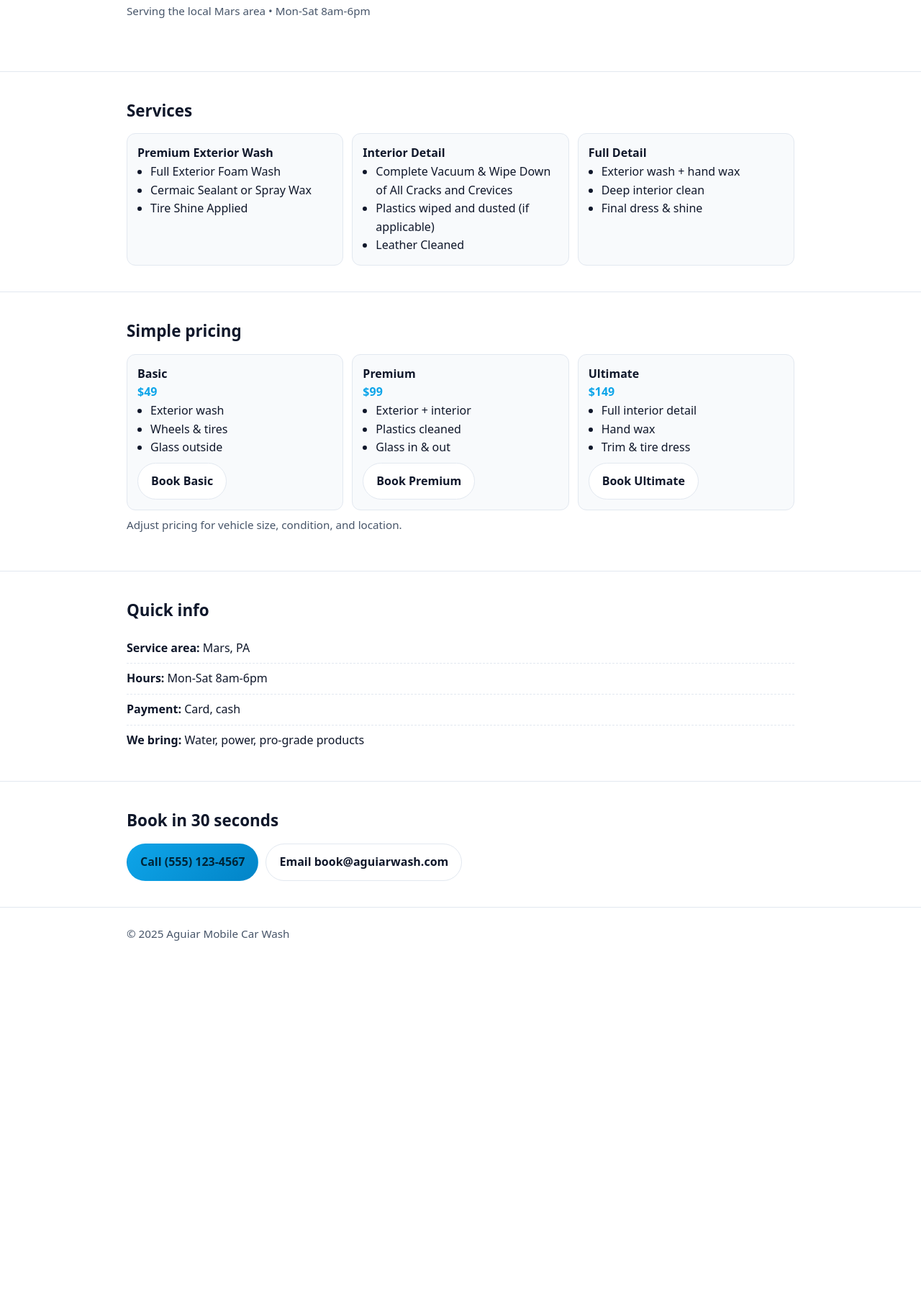
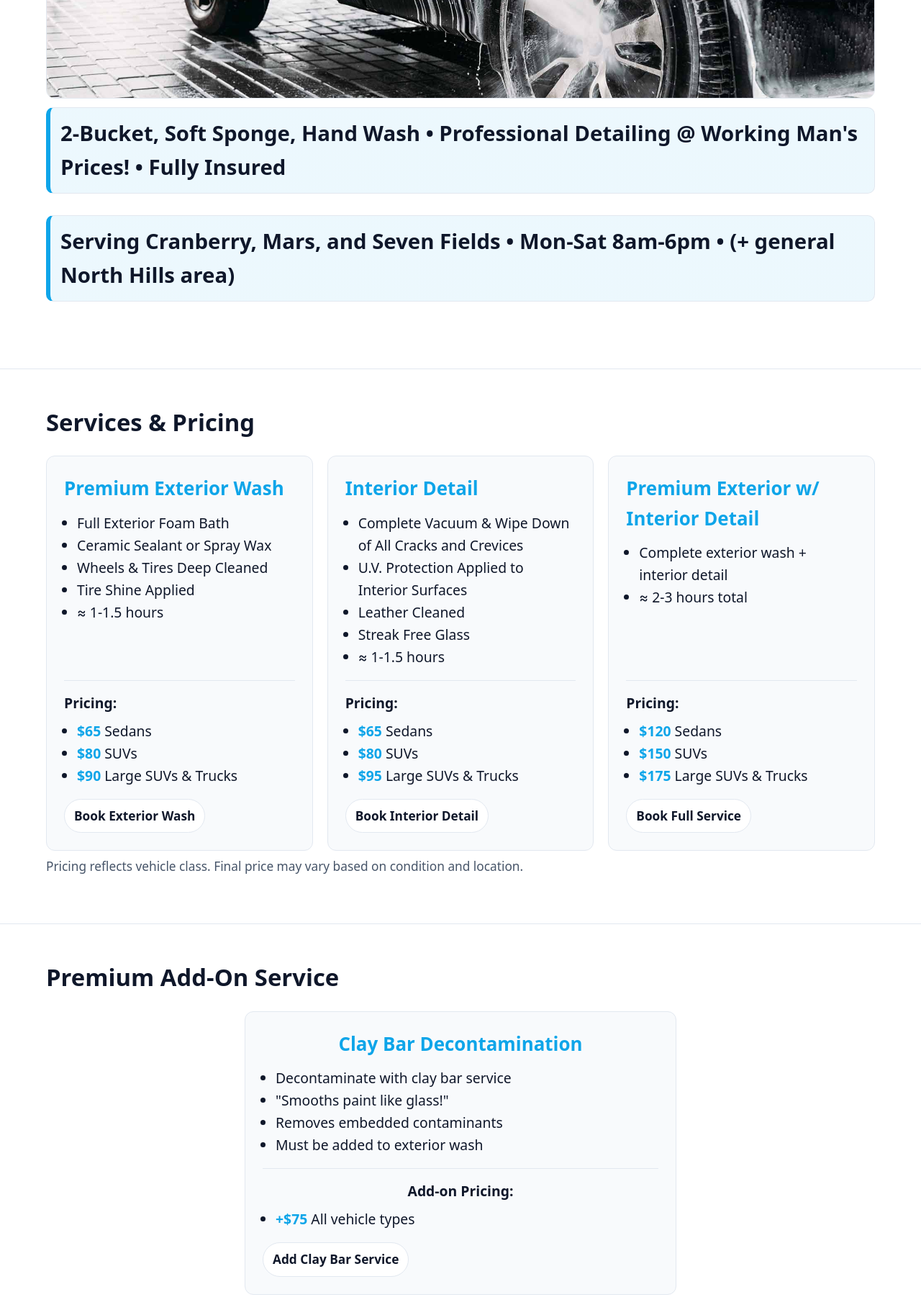
Before and after one commit to ccicero22/static-test1, a plain HTML site: page index.html in a window 1280 px wide. Shown: the part 757-2559 px from the top of the page at 72% size. Before the commit the page ends 2090 px from the top, so only its background shows below. Drawn offline with Linux system fonts and the light colour scheme.

Commit message:
Updated site with the specific information. Removed dark mode since light seems more suitable. Organized the sections a bit better, added booking buttons with call/email buttons. TODO: add updated picture(s).

```diff
--- a/index.html
+++ b/index.html
@@ -3,18 +3,17 @@
   <head>
     <meta charset="utf-8" />
     <meta name="viewport" content="width=device-width, initial-scale=1" />
-    <title>Aguiar Mobile Car Wash</title>
-    <meta name="description" content="Simple, on-site mobile car wash and detailing. Fast, reliable, and convenient. Call or email to book today." />
+    <title>Johnny A's Mobile Car Wash & Detail</title>
+    <meta name="description" content="Johnny A's Mobile Car Wash & Detail serving Cranberry, Mars, and Seven Fields. Exterior, interior, or both. Professional detail at working man's prices. Fully insured. Call 724-612-7966." />
     <link rel="stylesheet" href="styles.css" />
   </head>
   <body>
     <header>
-      <div class="container nav">
-        <div class="brand"><span class="brand-badge">A</span><span class="brand-name">Aguiar Mobile Car Wash</span></div>
+        <div class="container nav">
+          <div class="brand"><span class="brand-badge">J</span><span class="brand-name">Johnny A's Mobile Car Wash & Detail</span></div>
         <div class="cta">
-          <button id="theme-toggle" class="btn btn-outline" type="button" aria-pressed="false" title="Toggle theme">Dark</button>
-          <a class="btn btn-outline hide-sm" href="#pricing">Pricing</a>
-          <a class="btn btn-primary" href="tel:+15551234567">Call<span class="sm-hidden"> (555) 123-4567</span></a>
+          <a class="btn btn-outline hide-sm" href="#services">Services</a>
+          <a class="btn btn-primary" href="tel:+17246127966">Call<span class="sm-hidden"> (724) 612-7966</span></a>
         </div>
       </div>
     </header>
@@ -22,87 +21,105 @@
     <main>
       <section class="hero">
         <div class="container">
-          <h1>Aguiar Mobile Car Wash</h1>
-          <p class="lead">Exterior wash, interior refresh, or full detail. Simple pricing. Same-week availability.</p>
+          <h1>Johnny A's Mobile Car Wash & Detail</h1>
+          <p class="lead">Exterior, Interior or both!</p>
           <div class="cta">
-            <a class="btn btn-primary" href="tel:+15551234567">Call Now</a>
-            <a class="btn btn-outline" href="mailto:book@aguiarwash.com?subject=Booking%20Request&body=Name%3A%0D%0APhone%3A%0D%0AVehicle%3A%0D%0APreferred%20date%2Ftime%3A%0D%0AServices%3A%0D%0ALocation%3A%0D%0A">Email Us</a>
+            <a class="btn btn-primary" href="tel:+17246127966">Call (724) 612-7966</a>
+            <a class="btn btn-outline" href="mailto:support@johnnyasmobilecarwashdetail.com?subject=Booking%20Request&body=Name%3A%0D%0APhone%3A%0D%0AVehicle%3A%0D%0APreferred%20date%2Ftime%3A%0D%0AServices%20%28interior%2C%20exterior%2C%20or%20both%29%3A%0D%0ALocation%3A%0D%0A">Email Us</a>
           </div>
            <div class="hero-media">
              <img src="carwash1.jpg" alt="Freshly detailed car with water beading" class="hero-image" loading="lazy" width="960" height="540" />
            </div>
-          <p class="note">Serving the local Mars area • Mon-Sat 8am-6pm</p>
+                     <p class="note note-hero">2-Bucket, Soft Sponge, Hand Wash • Professional Detailing @ Working Man's Prices! • Fully Insured</p>
+           <p class="note note-hero">Serving Cranberry, Mars, and Seven Fields • Mon-Sat 8am-6pm • (+ general North Hills area)</p>
         </div>
       </section>
 
       <section id="services">
         <div class="container">
-          <h2>Services</h2>
+          <h2>Services & Pricing</h2>
           <div class="grid three">
             <div class="card">
-              <strong>Premium Exterior Wash</strong>
-              <ul>
-                <li>Full Exterior Foam Wash</li>
-                <li>Cermaic Sealant or Spray Wax</li>
+              <h3 style="margin:0 0 12px;font-size:1.5rem;color:var(--primary)">Premium Exterior Wash</h3>
+              <ul style="margin-bottom:16px">
+                <li>Full Exterior Foam Bath</li>
+                <li>Ceramic Sealant or Spray Wax</li>
+                <li>Wheels & Tires Deep Cleaned</li>
                 <li>Tire Shine Applied</li>
+                <li>≈ 1-1.5 hours</li>
               </ul>
+              <div class="card-pricing">
+                <strong style="display:block;margin-bottom:8px">Pricing:</strong>
+                <ul style="margin-bottom:16px">
+                  <li><span class="price">$65</span> Sedans</li>
+                  <li><span class="price">$80</span> SUVs</li>
+                  <li><span class="price">$90</span> Large SUVs & Trucks</li>
+                </ul>
+                <div class="cta"><a class="btn btn-outline book-trigger" href="#" data-service="Premium Exterior Wash">Book Exterior Wash</a></div>
+              </div>
             </div>
             <div class="card">
-              <strong>Interior Detail</strong>
-              <ul>
+              <h3 style="margin:0 0 12px;font-size:1.5rem;color:var(--primary)">Interior Detail</h3>
+              <ul style="margin-bottom:16px">
                 <li>Complete Vacuum & Wipe Down of All Cracks and Crevices</li>
-                <li>Plastics wiped and dusted (if applicable)</li>
+                <li>U.V. Protection Applied to Interior Surfaces</li>
                 <li>Leather Cleaned</li>
+                <li>Streak Free Glass</li>
+                <li>≈ 1-1.5 hours</li>
               </ul>
+              <div class="card-pricing">
+                <strong style="display:block;margin-bottom:8px">Pricing:</strong>
+                <ul style="margin-bottom:16px">
+                  <li><span class="price">$65</span> Sedans</li>
+                  <li><span class="price">$80</span> SUVs</li>
+                  <li><span class="price">$95</span> Large SUVs & Trucks</li>
+                </ul>
+                <div class="cta"><a class="btn btn-outline book-trigger" href="#" data-service="Interior Detail">Book Interior Detail</a></div>
+              </div>
             </div>
             <div class="card">
-              <strong>Full Detail</strong>
-              <ul>
-                <li>Exterior wash + hand wax</li>
-                <li>Deep interior clean</li>
-                <li>Final dress & shine</li>
+              <h3 style="margin:0 0 12px;font-size:1.5rem;color:var(--primary)">Premium Exterior w/ Interior Detail</h3>
+              <ul style="margin-bottom:16px">
+                <li>Complete exterior wash + interior detail</li>
+                <li>≈ 2-3 hours total</li>
               </ul>
+              <div class="card-pricing">
+                <strong style="display:block;margin-bottom:8px">Pricing:</strong>
+                <ul style="margin-bottom:16px">
+                  <li><span class="price">$120</span> Sedans</li>
+                  <li><span class="price">$150</span> SUVs</li>
+                  <li><span class="price">$175</span> Large SUVs & Trucks</li>
+                </ul>
+                <div class="cta"><a class="btn btn-outline book-trigger" href="#" data-service="Full Service (Exterior + Interior)">Book Full Service</a></div>
+              </div>
             </div>
+
           </div>
+          <p class="note">Pricing reflects vehicle class. Final price may vary based on condition and location.</p>
         </div>
       </section>
 
-      <section id="pricing">
+      <section id="add-ons">
         <div class="container">
-          <h2>Simple pricing</h2>
-          <div class="grid three">
-            <div class="card">
-              <div><strong>Basic</strong></div>
-              <div class="price">$49</div>
-              <ul>
-                <li>Exterior wash</li>
-                <li>Wheels & tires</li>
-                <li>Glass outside</li>
+          <h2>Premium Add-On Service</h2>
+          <div class="grid" style="max-width:600px;margin:0 auto;">
+            <div class="card" style="text-align:center;">
+              <h3 style="margin:0 0 12px;font-size:1.5rem;color:var(--primary)">Clay Bar Decontamination</h3>
+              <ul style="margin-bottom:16px;text-align:left;">
+                <li>Decontaminate with clay bar service</li>
+                <li>"Smooths paint like glass!"</li>
+                <li>Removes embedded contaminants</li>
+                <li>Must be added to exterior wash</li>
               </ul>
-              <div class="cta" style="margin-top:8px"><a class="btn btn-outline" href="tel:+15551234567">Book Basic</a></div>
-            </div>
-            <div class="card">
-              <div><strong>Premium</strong></div>
-              <div class="price">$99</div>
-              <ul>
-                <li>Exterior + interior</li>
-                <li>Plastics cleaned</li>
-                <li>Glass in & out</li>
-              </ul>
-              <div class="cta" style="margin-top:8px"><a class="btn btn-outline" href="tel:+15551234567">Book Premium</a></div>
-            </div>
-            <div class="card">
-              <div><strong>Ultimate</strong></div>
-              <div class="price">$149</div>
-              <ul>
-                <li>Full interior detail</li>
-                <li>Hand wax</li>
-                <li>Trim & tire dress</li>
-              </ul>
-              <div class="cta" style="margin-top:8px"><a class="btn btn-outline" href="tel:+15551234567">Book Ultimate</a></div>
+              <div class="card-pricing">
+                <strong style="display:block;margin-bottom:8px">Add-on Pricing:</strong>
+                <ul style="margin-bottom:16px;text-align:left;">
+                  <li><span class="price">+$75</span> All vehicle types</li>
+                </ul>
+                <div class="cta"><a class="btn btn-outline book-trigger" href="#" data-service="Clay Bar Decontamination (Add-on)">Add Clay Bar Service</a></div>
+              </div>
             </div>
           </div>
-          <p class="note">Adjust pricing for vehicle size, condition, and location.</p>
         </div>
       </section>
 
@@ -110,27 +127,29 @@
         <div class="container">
           <h2>Quick info</h2>
           <ul class="list">
-            <li><strong>Service area:</strong> Mars, PA</li>
+            <li><strong>Service area:</strong> Cranberry, Mars, Seven Fields, and the North Hills</li>
+            <li><strong>Method:</strong> 2-bucket, soft sponge, hand wash</li>
+            <li><strong>Quality:</strong> Professional detail @ working man's prices</li>
+            <li><strong>Status:</strong> Fully insured</li>
             <li><strong>Hours:</strong> Mon-Sat 8am-6pm</li>
             <li><strong>Payment:</strong> Card, cash</li>
-            <li><strong>We bring:</strong> Water, power, pro-grade products</li>
           </ul>
         </div>
       </section>
 
       <section id="contact">
         <div class="container">
-          <h2>Book in 30 seconds</h2>
+          <h2>Call or Email to Book</h2>
           <div class="cta">
-            <a class="btn btn-primary" href="tel:+15551234567">Call (555) 123-4567</a>
-            <a class="btn btn-outline" href="mailto:book@aguiarwash.com?subject=Booking%20Request&body=Name%3A%0D%0APhone%3A%0D%0AVehicle%3A%0D%0APreferred%20date%2Ftime%3A%0D%0AServices%3A%0D%0ALocation%3A%0D%0A">Email book@aguiarwash.com</a>
+            <a class="btn btn-primary" href="tel:+17246127966">Call (724) 612-7966</a>
+            <a class="btn btn-outline" href="mailto:support@johnnyasmobilecarwashdetail.com?subject=Booking%20Request&body=Name%3A%0D%0APhone%3A%0D%0AVehicle%3A%0D%0APreferred%20date%2Ftime%3A%0D%0AServices%3A%0D%0ALocation%3A%0D%0A">Email support@johnnyasmobilecarwashdetail.com</a>
           </div>
         </div>
       </section>
     </main>
 
     <footer>
-      <div class="container">© <span id="year"></span> Aguiar Mobile Car Wash</div>
+      <div class="container">© <span id="year"></span> Johnny A's Mobile Car Wash & Detail</div>
     </footer>
 
     <script src="script.js"></script>
--- a/script.js
+++ b/script.js
@@ -1,29 +1,81 @@
 // Footer year
 document.getElementById('year').textContent = new Date().getFullYear();
 
-// Theme initialization and toggle
+// Pop-out booking actions (phone + email)
 (function(){
-  try{
-    var stored = localStorage.getItem('theme');
-    var prefersDark = window.matchMedia && window.matchMedia('(prefers-color-scheme: dark)').matches;
-    var shouldUseDark = stored ? stored === 'dark' : prefersDark;
-    document.documentElement.classList.toggle('dark', shouldUseDark);
-  }catch(e){ /* no-op */ }
+  var BUSINESS_PHONE_E164 = '+17246127966';
+  var BUSINESS_PHONE_DISPLAY = '(724) 612-7966';
+  var BUSINESS_EMAIL = 'support@johnnyasmobilecarwashdetail.com';
 
-  var toggle = document.getElementById('theme-toggle');
-  if(!toggle) return;
-
-  function syncToggleLabel(){
-    var isDark = document.documentElement.classList.contains('dark');
-    toggle.textContent = isDark ? '🌙 Dark' : '☀️ Light';
-    toggle.setAttribute('aria-pressed', isDark ? 'true' : 'false');
+  function buildMailto(serviceName){
+    var subject = encodeURIComponent('Booking Request - ' + serviceName);
+    var bodyLines = [
+      'Service: ' + serviceName,
+      'Name:',
+      'Phone:',
+      'Vehicle:',
+      'Preferred date/time:',
+      'Location:',
+    ];
+    var body = encodeURIComponent(bodyLines.join('\n'));
+    return 'mailto:' + BUSINESS_EMAIL + '?subject=' + subject + '&body=' + body;
   }
 
-  syncToggleLabel();
+  function closeAllPopouts(){
+    document.querySelectorAll('.book-pop').forEach(function(pop){
+      var parent = pop.parentElement;
+      if(parent){ parent.removeChild(pop); }
+    });
+  }
 
-  toggle.addEventListener('click', function(){
-    var isDark = document.documentElement.classList.toggle('dark');
-    try{ localStorage.setItem('theme', isDark ? 'dark' : 'light'); }catch(e){ /* no-op */ }
-    syncToggleLabel();
+  function createPopout(serviceName){
+    var wrapper = document.createElement('span');
+    wrapper.className = 'book-pop';
+
+    var phone = document.createElement('a');
+    phone.className = 'btn-mini btn-phone';
+    phone.href = 'tel:' + BUSINESS_PHONE_E164;
+    phone.setAttribute('aria-label', 'Call ' + BUSINESS_PHONE_DISPLAY + ' to book ' + serviceName);
+    phone.textContent = 'Call';
+
+    var email = document.createElement('a');
+    email.className = 'btn-mini btn-email';
+    email.href = buildMailto(serviceName);
+    email.setAttribute('aria-label', 'Email about ' + serviceName);
+    email.textContent = 'Email';
+
+    wrapper.appendChild(phone);
+    wrapper.appendChild(email);
+    return wrapper;
+  }
+
+  function handleTriggerClick(event){
+    event.preventDefault();
+    var trigger = event.currentTarget;
+    var service = trigger.getAttribute('data-service') || 'Service';
+
+    // If already open next to this trigger, close it
+    var existing = trigger.nextElementSibling;
+    if(existing && existing.classList.contains('book-pop')){
+      existing.remove();
+      return;
+    }
+
+    // Close others and open here
+    closeAllPopouts();
+    var pop = createPopout(service);
+    trigger.insertAdjacentElement('afterend', pop);
+  }
+
+  // Delegate clicks outside to close
+  document.addEventListener('click', function(e){
+    var isTrigger = e.target.closest && e.target.closest('.book-trigger');
+    var isPop = e.target.closest && e.target.closest('.book-pop');
+    if(!isTrigger && !isPop){ closeAllPopouts(); }
+  });
+
+  // Wire up all triggers
+  document.querySelectorAll('.book-trigger').forEach(function(btn){
+    btn.addEventListener('click', handleTriggerClick);
   });
 })();
--- a/styles.css
+++ b/styles.css
@@ -1,77 +1,81 @@
 :root{
   --bg:#ffffff; --text:#0f172a; --muted:#475569; --primary:#0ea5e9; --primary-600:#0284c7; --border:#e2e8f0; --card:#f8fafc;
 }
-/* Dark theme variables override */
-.dark{
-  --bg:#0b1220; /* base background */
-  --text:#e2e8f0; /* primary text */
-  --muted:#94a3b8; /* secondary text */
-  --primary:#0ea5e9;
-  --primary-600:#0284c7;
-  --border:#1f2937; /* subtle borders */
-  --card:#0f172a; /* surfaces/cards */
-}
+
+html{font-size:108%}
+
 *{box-sizing:border-box}
-body{margin:0;font-family:ui-sans-serif,system-ui,-apple-system,Segoe UI,Roboto,Helvetica,Arial;color:var(--text);background:var(--bg);line-height:1.6}
+body{margin:0;font-family:ui-sans-serif,system-ui,-apple-system,Segoe UI,Roboto,Helvetica,Arial;color:var(--text);background:var(--bg);line-height:1.6;font-size:1.12rem}
 a{color:inherit;text-decoration:none}
-.container{max-width:960px;margin:0 auto;padding:0 16px}
+.container{max-width:1200px;margin:0 auto;padding:0 24px}
 header{position:sticky;top:0;background:var(--bg);border-bottom:1px solid var(--border)}
-.nav{display:flex;align-items:center;justify-content:space-between;height:64px}
+.nav{display:flex;align-items:center;justify-content:space-between;height:56px}
 .nav .cta{flex-wrap:nowrap}
 .brand{min-width:0}
 .brand-name{white-space:nowrap;overflow:hidden;text-overflow:ellipsis}
 .brand{display:flex;align-items:center;gap:10px;font-weight:800}
-.brand-badge{display:grid;place-items:center;width:32px;height:32px;border-radius:8px;background:linear-gradient(135deg,var(--primary),var(--primary-600));color:#003247}
-.hero{padding:56px 0}
-h1{margin:0 0 8px;font-size:clamp(1.8rem,4vw,2.6rem);line-height:1.2}
-.lead{color:var(--muted);margin:0 0 14px}
+.brand-badge{display:grid;place-items:center;width:28px;height:28px;border-radius:8px;background:linear-gradient(135deg,var(--primary),var(--primary-600));color:#003247}
+.hero{padding:64px 0}
+h1{margin:0 0 12px;font-size:clamp(2.2rem,5vw,3.2rem);line-height:1.2}
+.lead{color:var(--muted);margin:0 0 20px;font-size:1.2rem}
 .cta{display:flex;flex-wrap:wrap;gap:10px;margin-top:10px}
 .hero-media{margin-top:16px}
 .hero-image{display:block;width:100%;height:auto;border-radius:12px;border:1px solid var(--border)}
-.btn{display:inline-flex;align-items:center;justify-content:center;padding:12px 18px;border-radius:999px;border:1px solid var(--border);font-weight:700}
+.btn{display:inline-flex;align-items:center;justify-content:center;padding:9px 13px;border-radius:999px;border:1px solid var(--border);font-weight:700;font-size:1rem}
 .btn .sm-hidden{margin-left:6px}
 .btn-primary{background:linear-gradient(135deg,var(--primary),var(--primary-600));color:#002538;border-color:transparent}
 .btn-outline{background:var(--bg)}
 .btn-contrast{background:var(--card); color:var(--text); border-color:var(--border)}
 .btn-contrast:hover{filter:brightness(1.06)}
-section{padding:36px 0;border-top:1px solid var(--border)}
-h2{margin:0 0 14px;font-size:1.4rem}
-.grid{display:grid;gap:12px}
-.grid.three{grid-template-columns:repeat(3,1fr)}
-.card{background:var(--card);border:1px solid var(--border);border-radius:12px;padding:14px}
+section{padding:48px 0;border-top:1px solid var(--border);scroll-margin-top:80px}
+h2{margin:0 0 20px;font-size:1.9rem}
+h3{margin:0 0 12px;font-size:1.35rem}
+.grid{display:grid;gap:20px}
+.grid.three{grid-template-columns:repeat(auto-fit,minmax(320px,1fr))}
+.card{background:var(--card);border:1px solid var(--border);border-radius:12px;padding:24px;display:flex;flex-direction:column;height:100%}
 ul{margin:0;padding-left:18px}
 .list{padding-left:0}
 .list li{list-style:none;padding:8px 0;border-top:1px dashed var(--border)}
 .list li:first-child{border-top:0}
 .price{font-weight:900;color:var(--primary)}
-footer{padding:24px 0;border-top:1px solid var(--border);color:var(--muted);font-size:.95rem}
-.note{color:var(--muted);font-size:.95rem;margin-top:8px}
+.card-pricing{margin-top:auto;border-top:1px solid var(--border);padding-top:16px}
+footer{padding:24px 0;border-top:1px solid var(--border);color:var(--muted);font-size:1rem}
+.note{color:var(--muted);font-size:1rem;margin-top:8px}
+/* More pronounced hero notes */
+.note-hero{
+  --accent: var(--primary);
+  font-size: clamp(1.2rem, 2.6vw, 1.7rem);
+  color: var(--text);
+  font-weight: 800;
+  background: linear-gradient(0deg, rgba(14,165,233,0.08), rgba(14,165,233,0.08));
+  border: 1px solid var(--border);
+  border-left: 6px solid var(--accent);
+  border-radius: 10px;
+  padding: 12px 14px;
+  margin-top: 12px;
+}
 @media (max-width:800px){.grid.three{grid-template-columns:1fr}}
 
 /* Mobile-friendly tweaks */
 @media (max-width:480px){
-  .nav{gap:10px}
-  .brand-badge{width:28px;height:28px}
-  .brand-name{font-size:0.95rem}
-  .cta{gap:8px}
+  .nav{gap:8px;height:48px}
+  .brand-badge{width:24px;height:24px;font-size:0.9rem}
+  .brand-name{font-size:0.85rem}
+  .cta{gap:6px}
   .cta .btn{flex:0 0 auto}
   .sm-hidden{display:none}
   .hide-sm{display:none}
-  .btn{padding:10px 14px}
+  .btn{padding:7px 11px;font-size:0.88rem}
 }
 
-/* Theme toggle pill styling for contrast in both themes */
-#theme-toggle{
-  background:linear-gradient(135deg,var(--card),var(--bg));
-  color:var(--text);
-  border-color:var(--border);
-  box-shadow:0 0 0 1px rgba(0,0,0,.03) inset;
-}
-.dark #theme-toggle{
-  background:linear-gradient(135deg,#0f172a,#0b1220);
-  color:#e5f2ff;
-  border-color:#253044;
-  box-shadow:0 0 0 1px rgba(255,255,255,.06) inset;
-}
-#theme-toggle:hover{filter:brightness(1.05)}
-#theme-toggle:focus-visible{outline:2px solid var(--primary);outline-offset:2px}
+/* Inline pop-out for booking actions */
+.book-pop{display:inline-flex;gap:8px;align-items:center;animation:book-pop-in .14s ease-out}
+.btn-mini{display:inline-flex;align-items:center;justify-content:center;min-width:36px;height:36px;padding:0 10px;border-radius:999px;border:1px solid var(--border);font-weight:700}
+.btn-mini .label{margin-left:6px;font-size:0.95rem}
+.btn-phone{background:linear-gradient(135deg,var(--primary),var(--primary-600));color:#002538;border-color:transparent}
+.btn-email{background:var(--card);color:var(--text);border-color:var(--border)}
+@keyframes book-pop-in{from{transform:scale(0.98);opacity:0}to{transform:scale(1);opacity:1}}
+
+/* Ensure pop-out sits below the trigger inside pricing cards */
+.card .card-pricing .cta{align-items:flex-start}
+.card .card-pricing .cta .book-pop{flex:0 0 100%}
```
